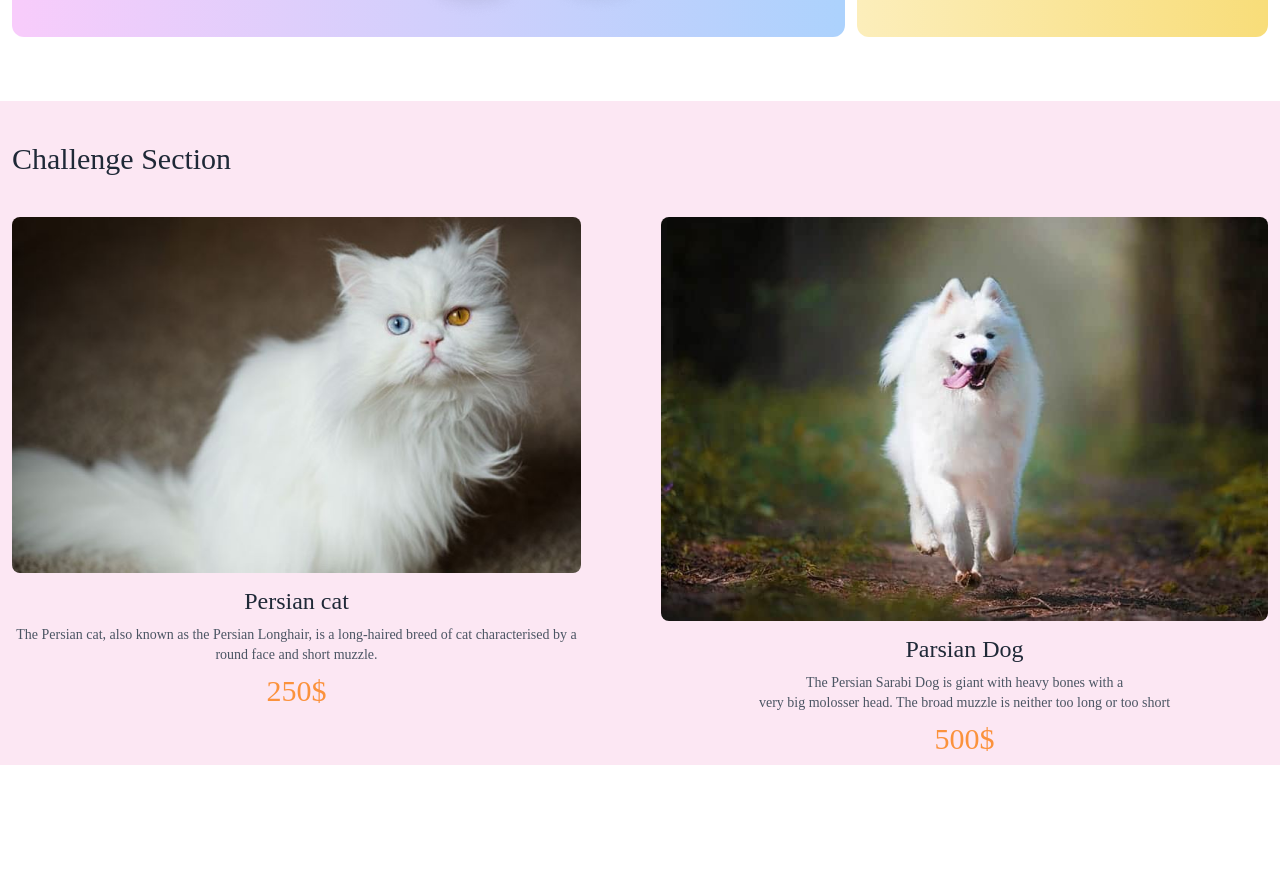
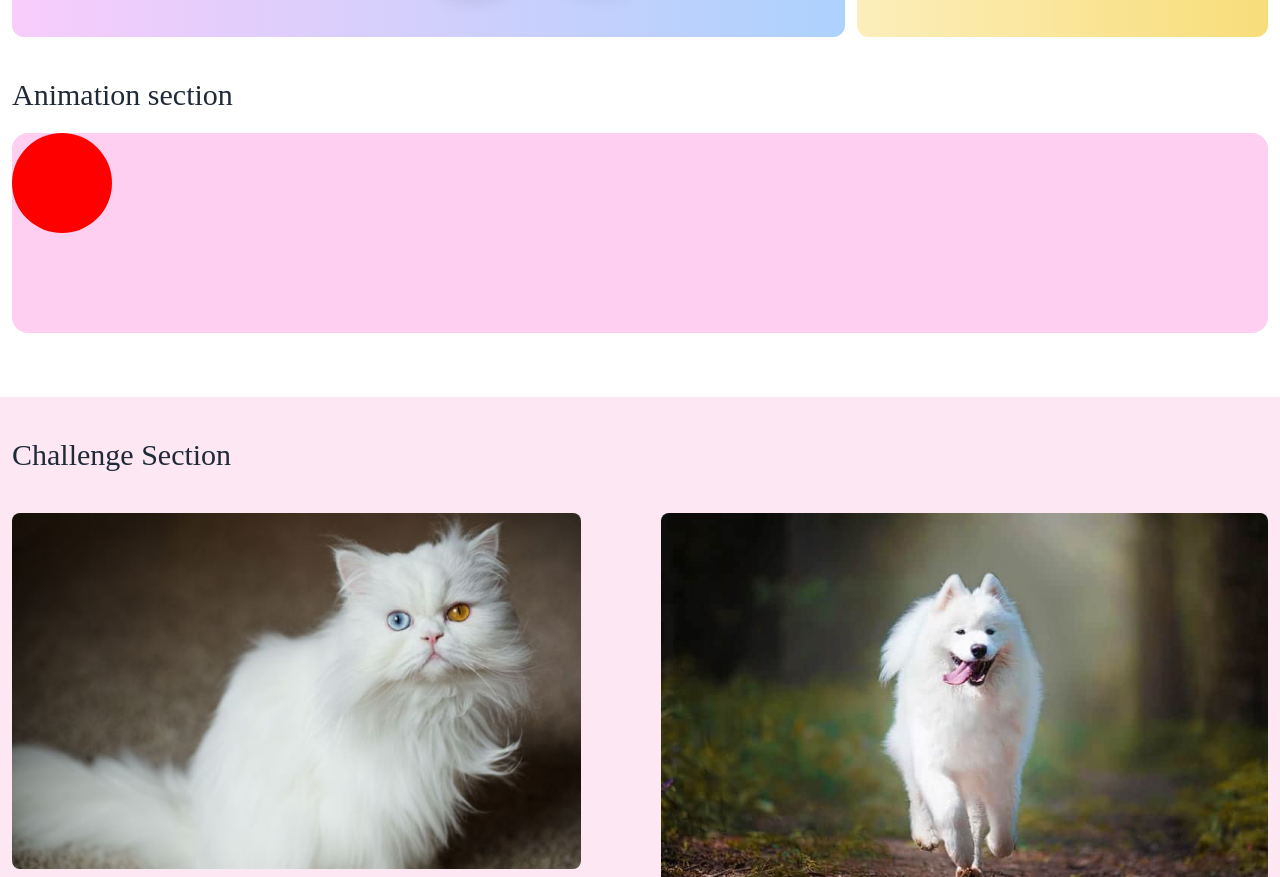
Before and after one commit to mdtoufiquea/Assignment-3, a plain HTML site: page index.html in a window 1280 px wide. Shown: the part 2477-3354 px from the top of the page. Drawn offline with nearby package versions, Linux system fonts and the light colour scheme; a web font is replaced by a local one.

```diff
--- a/index.html
+++ b/index.html
@@ -407,6 +407,19 @@
         </div>
       </div>
     </section>
+
+    <!-- animation section start -->
+    <section>
+     <div class="container mx-auto px-3 mt-10">
+      <h1 class="text-3xl font-medium pb-5">Animation section</h1>
+     <div>
+      <div class="stage">
+        <div class="ball"></div>
+      </div>
+     </div>
+     </div>
+    </section>
+
     <!-- challenge section start -->
 
     <section class="bg-pink-100 mt-16">
--- a/style/assignment.css
+++ b/style/assignment.css
@@ -21,3 +21,30 @@
     }
 
 }
+@keyframes pink-pong {
+    from{
+        left: 0;
+        top: 0px;
+    }
+
+    to{
+        left:calc(100% - 100px);
+        top: 100px;
+    }
+}
+
+.stage{
+    height: 200px;
+    border-radius: 16px;
+    background-color: rgb(255, 207, 241);
+
+}
+
+.ball{
+    width: 100px;
+    height: 100px;
+    border-radius: 50%;
+    background-color: red;
+    position: relative;
+    animation: pink-pong 2s ease-in-out 1s infinite alternate;
+}
```
